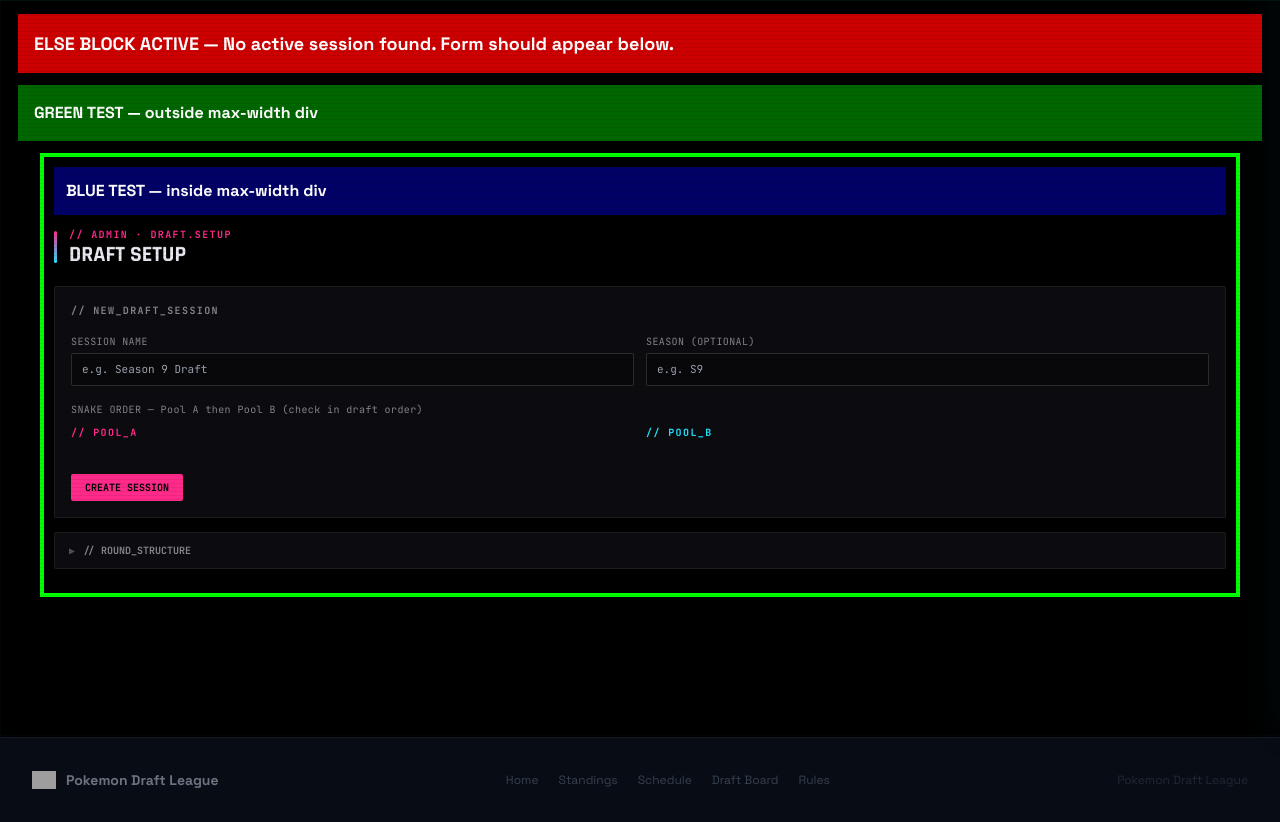
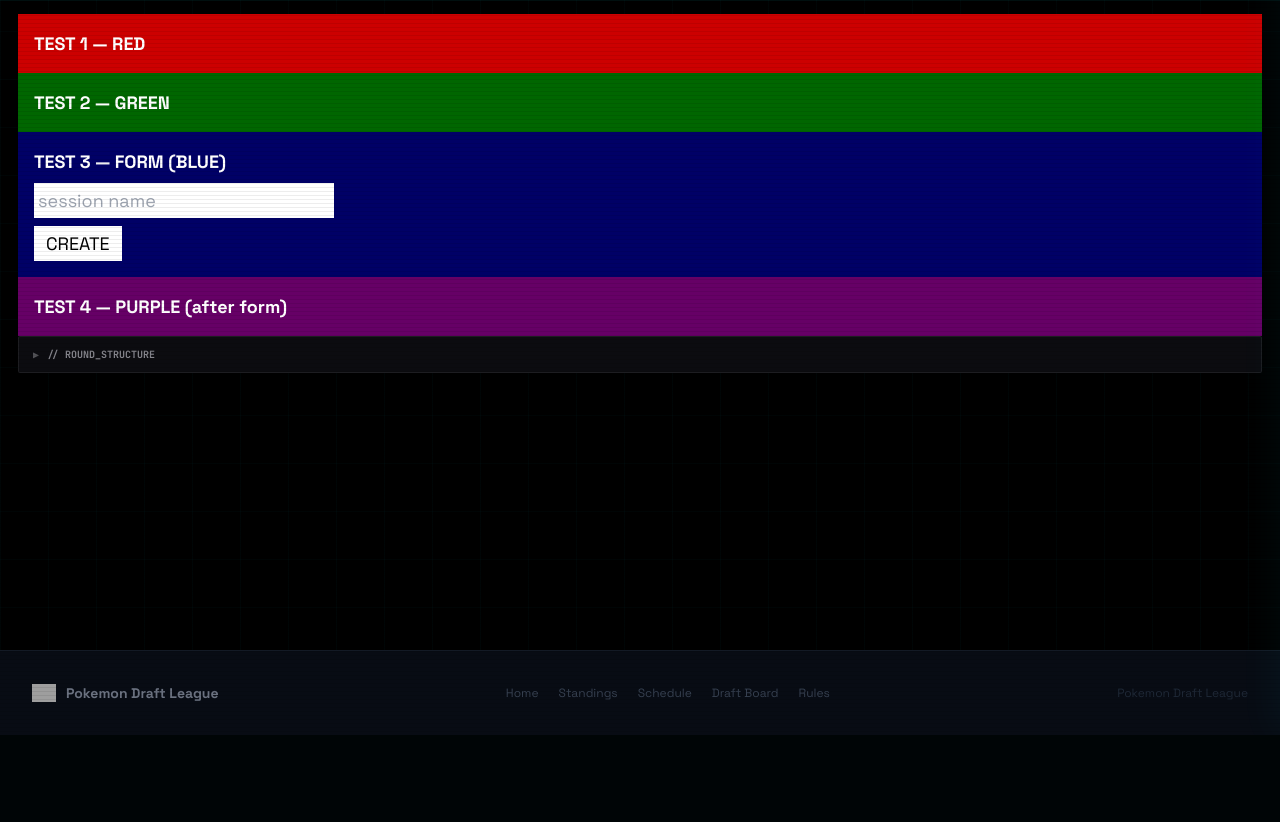
Before and after one commit to EntoSanchez/yuri-draft-league, a Flask app: page /admin/draft in a window 1280 px wide. Shown: the part 65-887 px from the top of the page. After the commit the page ends 800 px from the top, so only its background shows below. Run offline with Flask 3, Linux system fonts and the light colour scheme; the visitor is signed in with stand-in values (Sample User, id 1); data that the repository does not hold is empty; parts of the project's set-up code (start-up, migrations or seed data) failed here and were passed over; some libraries are stand-ins or nearby versions; grey boxes are pictures that could not be loaded.

Commit message:
Minimal test: replace else block with flat colored test elements
Co-Authored-By: Claude Sonnet 4.6 <noreply@anthropic.com>

```diff
--- a/templates/admin/draft.html
+++ b/templates/admin/draft.html
@@ -467,55 +467,15 @@ setInterval(_apollDraft,8000);
 {% endif %}
 
 {% else %}
-{# ════════════════════════════════════════════ NO SESSION ════════════════════════════════════════════ #}
-<div style="background:#cc0000;color:#fff;padding:16px;font-size:18px;font-weight:bold;margin-bottom:12px;">ELSE BLOCK ACTIVE — No active session found. Form should appear below.</div>
-<div style="background:#006600;color:#fff;padding:16px;font-size:16px;font-weight:bold;margin-bottom:12px;">GREEN TEST — outside max-width div</div>
-<div style="max-width:1200px;margin:0 auto;border:4px solid lime;padding:10px;">
-  <div style="background:#000066;color:#fff;padding:12px;margin-bottom:12px;font-weight:bold;">BLUE TEST — inside max-width div</div>
-  <div style="display:flex;align-items:center;gap:12px;margin-bottom:20px;">
-    <div style="width:3px;height:32px;background:linear-gradient(to bottom,var(--magenta),var(--cyan));border-radius:2px;"></div>
-    <div>
-      <div class="ad-ey">// ADMIN · DRAFT.SETUP</div>
-      <div class="ad-h1" style="margin-top:2px;">Draft Setup</div>
-    </div>
-  </div>
-
-{# ── Create New Session ── #}
-<div class="ad-panel" style="padding:16px;margin-bottom:14px;">
-  <div class="ad-ey dim" style="margin-bottom:12px;">// NEW_DRAFT_SESSION</div>
-  <form method="POST" class="space-y-4">
-    <input type="hidden" name="action" value="create_session">
-    <div style="display:grid;grid-template-columns:1fr 1fr;gap:12px;margin-bottom:12px;">
-      <div>
-        <label class="ad-mono" style="display:block;margin-bottom:4px;">SESSION NAME</label>
-        <input type="text" name="name" required placeholder="e.g. Season 9 Draft" class="ad-input">
-      </div>
-      <div>
-        <label class="ad-mono" style="display:block;margin-bottom:4px;">SEASON (OPTIONAL)</label>
-        <input type="text" name="season" placeholder="e.g. S9" class="ad-input">
-      </div>
-    </div>
-    <div style="margin-bottom:12px;">
-      <label class="ad-mono" style="display:block;margin-bottom:8px;">SNAKE ORDER — Pool A then Pool B (check in draft order)</label>
-      <div style="display:grid;grid-template-columns:1fr 1fr;gap:12px;">
-        {% for pool_label, pool_coaches in [('A', coaches_a), ('B', coaches_b)] %}
-        <div>
-          <div class="ad-ey" style="margin-bottom:6px;color:{{ 'var(--magenta)' if pool_label=='A' else 'var(--cyan)' }};">// POOL_{{ pool_label }}</div>
-          {% for coach in pool_coaches %}
-          <label style="display:flex;align-items:center;gap:8px;padding:6px 10px;border:1px solid var(--hairline);border-radius:2px;background:var(--panel);margin-bottom:3px;cursor:pointer;">
-            <input type="checkbox" name="snake_order" value="{{ coach.id }}" style="accent-color:var(--magenta);">
-            {% if coach.logo_url %}<img src="{{ coach.logo_url }}" style="width:18px;height:18px;object-fit:contain;border-radius:2px;" alt="">
-            {% else %}<div style="width:18px;height:18px;border-radius:50%;background:{{ coach.color or '#374151' }};display:flex;align-items:center;justify-content:center;font-size:7px;font-weight:700;color:#fff;">{{ coach.team_name[:2].upper() }}</div>{% endif %}
-            <span style="font-family:'Rajdhani',sans-serif;font-size:13px;font-weight:700;color:var(--text);">{{ coach.team_name }}</span>
-          </label>
-          {% endfor %}
-        </div>
-        {% endfor %}
-      </div>
-    </div>
-    <button type="submit" class="ad-btn ad-btn-primary">CREATE SESSION</button>
-  </form>
-</div>
+<div style="background:#cc0000;color:#fff;padding:16px;font-size:18px;font-weight:bold;">TEST 1 — RED</div>
+<div style="background:#006600;color:#fff;padding:16px;font-size:18px;font-weight:bold;">TEST 2 — GREEN</div>
+<form method="POST" style="background:#000066;color:#fff;padding:16px;font-size:18px;">
+  <div style="font-weight:bold;margin-bottom:8px;">TEST 3 — FORM (BLUE)</div>
+  <input type="hidden" name="action" value="create_session">
+  <input type="text" name="name" placeholder="session name" style="color:#000;padding:4px;margin-bottom:8px;display:block;width:300px;">
+  <button type="submit" style="background:#fff;color:#000;padding:4px 12px;">CREATE</button>
+</form>
+<div style="background:#660066;color:#fff;padding:16px;font-size:18px;font-weight:bold;">TEST 4 — PURPLE (after form)</div>
 
 {# ── Round Structure ── #}
 <details class="ad-panel" style="margin-bottom:14px;">
```
